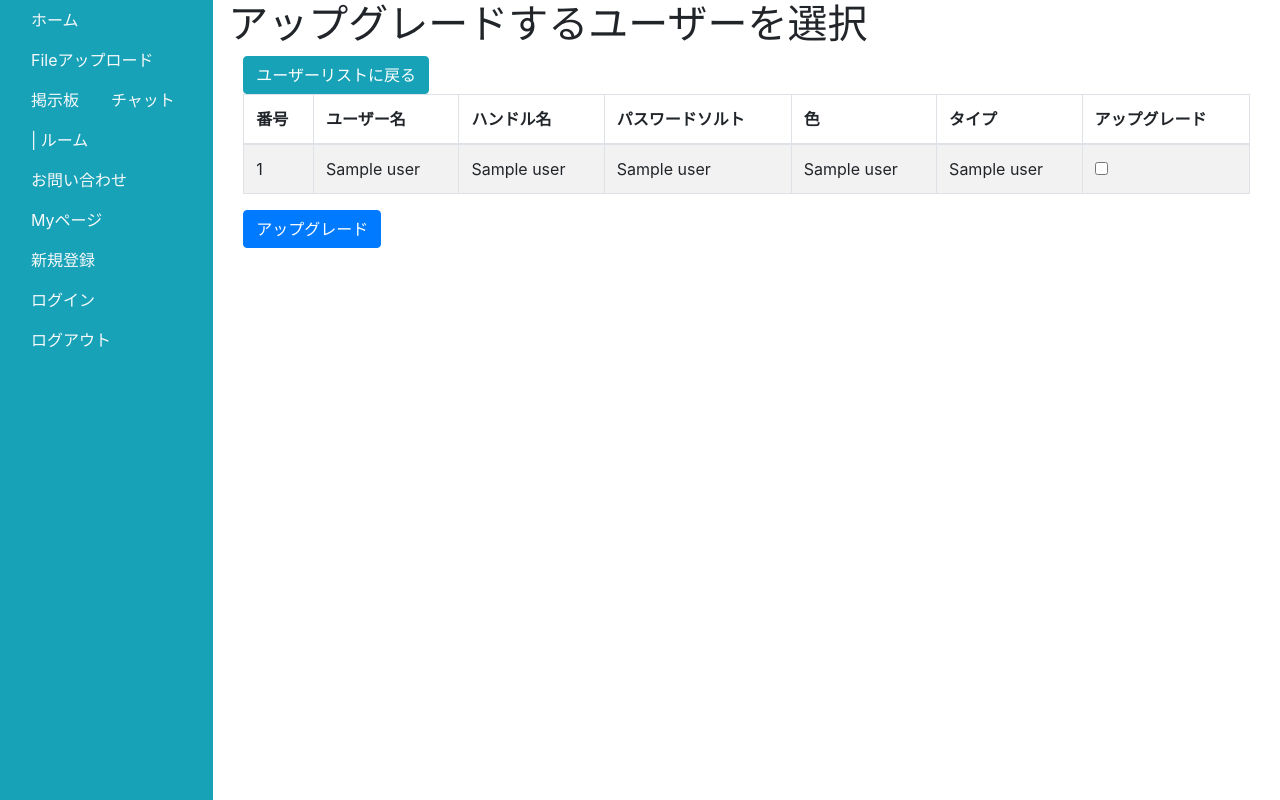
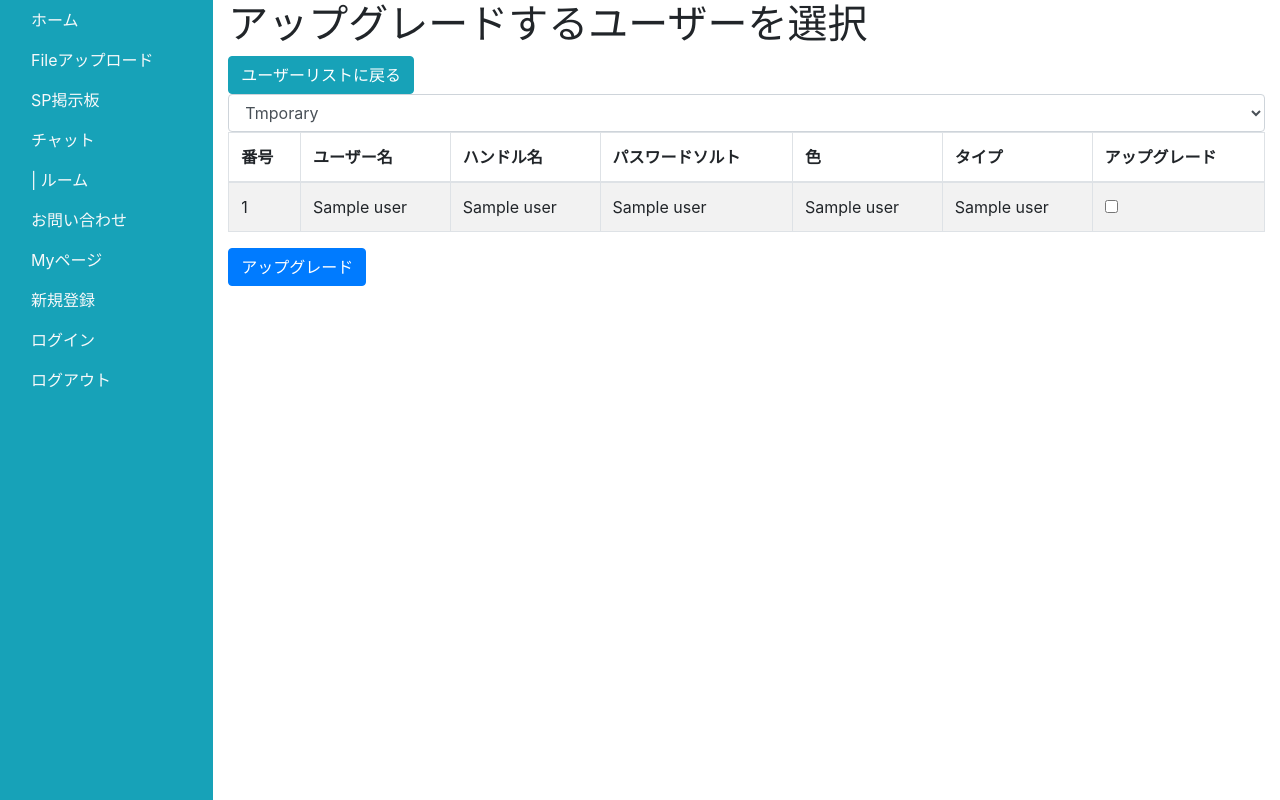
Before and after one commit to Keinsleif/sp-service, a Python web app: template templates/admin/upgrade_user.html in a window 1280 px wide. Shown: the part 80-880 px from the top of the page. Run offline with Jinja, Linux system fonts and the light colour scheme; the template is opened without the code that fills it: most values are stand-ins (such as "Sample title", 1, 10 or a date in 2020).

Commit message:
admin type editor

```diff
--- a/templates/admin/admin.html
+++ b/templates/admin/admin.html
@@ -9,6 +9,6 @@
 {% endif %}
 {% endwith %}
 <hr>
-<a class="btn btn-primary" href="/sp-service/sp-admin/user">User Configuration<span class="badge badge-danger">{{user_num}}</span></a><br>
-<a class="btn btn-primary" href="/sp-service/sp-admin/contact">Contact List<span class="badge badge-danger">{{con_num}}</span></a><br>
+<a class="btn btn-primary" href="/sp-service/sp-admin/user">User Configuration <span class="badge badge-danger">{{user_num}}</span></a><br>
+<a class="btn btn-primary" href="/sp-service/sp-admin/contact">Contact List <span class="badge badge-danger">{{con_num}}</span></a><br>
 {% endblock %}
--- a/templates/admin/contact_list.html
+++ b/templates/admin/contact_list.html
@@ -1,5 +1,6 @@
 {% extends 'layout.html' %}
 {% block content %}
+<a href="/sp-service/sp-admin" class="btn btn-primary">Back to Admin</a>
 <h1>問い合わせリスト</h1>
 {% with messages=get_flashed_messages(with_categories=true) %}
 {% if messages %}
--- a/templates/admin/upgrade_user.html
+++ b/templates/admin/upgrade_user.html
@@ -8,9 +8,15 @@
 {% endfor %}
 {% endif %}
 {% endwith %}
-<div class="container">
-<a href="/sp-service/sp-admin/user/list" class="btn btn-info">ユーザーリストに戻る</a>
+<a href="/sp-service/sp-admin/user" class="btn btn-info">ユーザーリストに戻る</a>
 <form action="/sp-service/sp-admin/user/upgrade" method="post">
+<div class="form-group">
+<select class="form-control" name="type">
+<option value="tmp">Tmporary</option>
+<option value="normal">Normal</option>
+<option value="sp">SP</option>
+<option value="admin">Administration</option>
+</select>
 <div class="table-responsive">
 <table class="table table-striped table-bordered">
 <thead>
@@ -18,7 +24,7 @@
 </thead>
 <tbody>
 {% for user in users %}
-<tr><td>{{user[0]}}</td><td>{{user[1]}}</td><td>{{user[2]}}</td><td>{{user[3]}}</td><td>{{user[4]}}</td><td>{{user[5]}}</td><td><input type="checkbox" name="upgrade" value="{{user[0]}}"></td></tr>
+<tr><td>{{user[0]}}</td><td>{{user[1]}}</td><td>{{user[2]}}</td><td>{{user[3]}}</td><td>{{user[4]}}</td><td>{{user[5]}}</td><td><div class="form-check"><input class="form-check-input" type="checkbox" name="upgrade" value="{{user[0]}}"></div></td></tr>
 {% endfor %}
 </tbody>
 </table>
--- a/templates/admin/user_list.html
+++ b/templates/admin/user_list.html
@@ -1,5 +1,6 @@
 {% extends 'layout.html' %}
 {% block content %}
+<a href="/sp-service/sp-admin" class="btn btn-primary">Back to Admin</a>
 <h1>ユーザーリスト</h1>
 {% with messages=get_flashed_messages(with_categories=true) %}
 {% if messages %}
--- a/templates/layout.html
+++ b/templates/layout.html
@@ -31,7 +31,7 @@
 <ul class="nav">
 <li class="nav-item"><a class="nav-link text-light" href="/sp-service">ホーム</a></li>
 <li class="nav-item"><a class="nav-link text-light" href="/sp-service/upload">Fileアップロード</a></li>
-<li class="nav-item"><a class="nav-link text-light" href="/sp-service/threads">掲示板</a></li>
+<li class="nav-item"><a class="nav-link text-light" href="/sp-service/threads">SP掲示板</a></li>
 <li class="nav-item"><a class="nav-link text-light" href="/sp-service/chat">チャット</a></li>
 <li class="nav-item"><a class="nav-link text-light" href="/sp-service/chat/rooms">| ルーム</a></li>
 <li class="nav-item"><a class="nav-link text-light" href="/sp-service/contact">お問い合わせ</a></li>
```
Also changed, not shown: app.py (+12 -0 lines), models/admin.py (+8 -6 lines).
